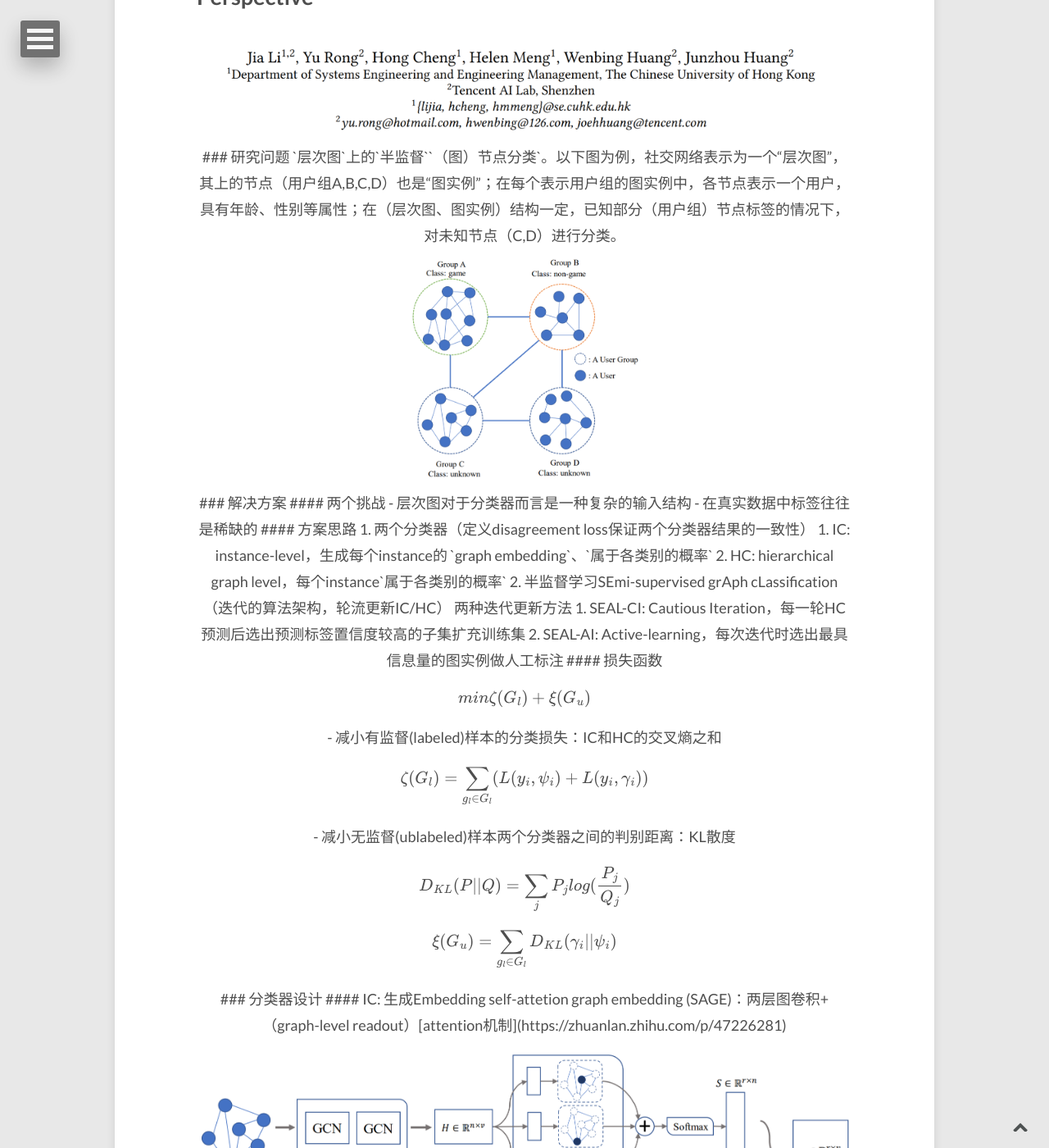
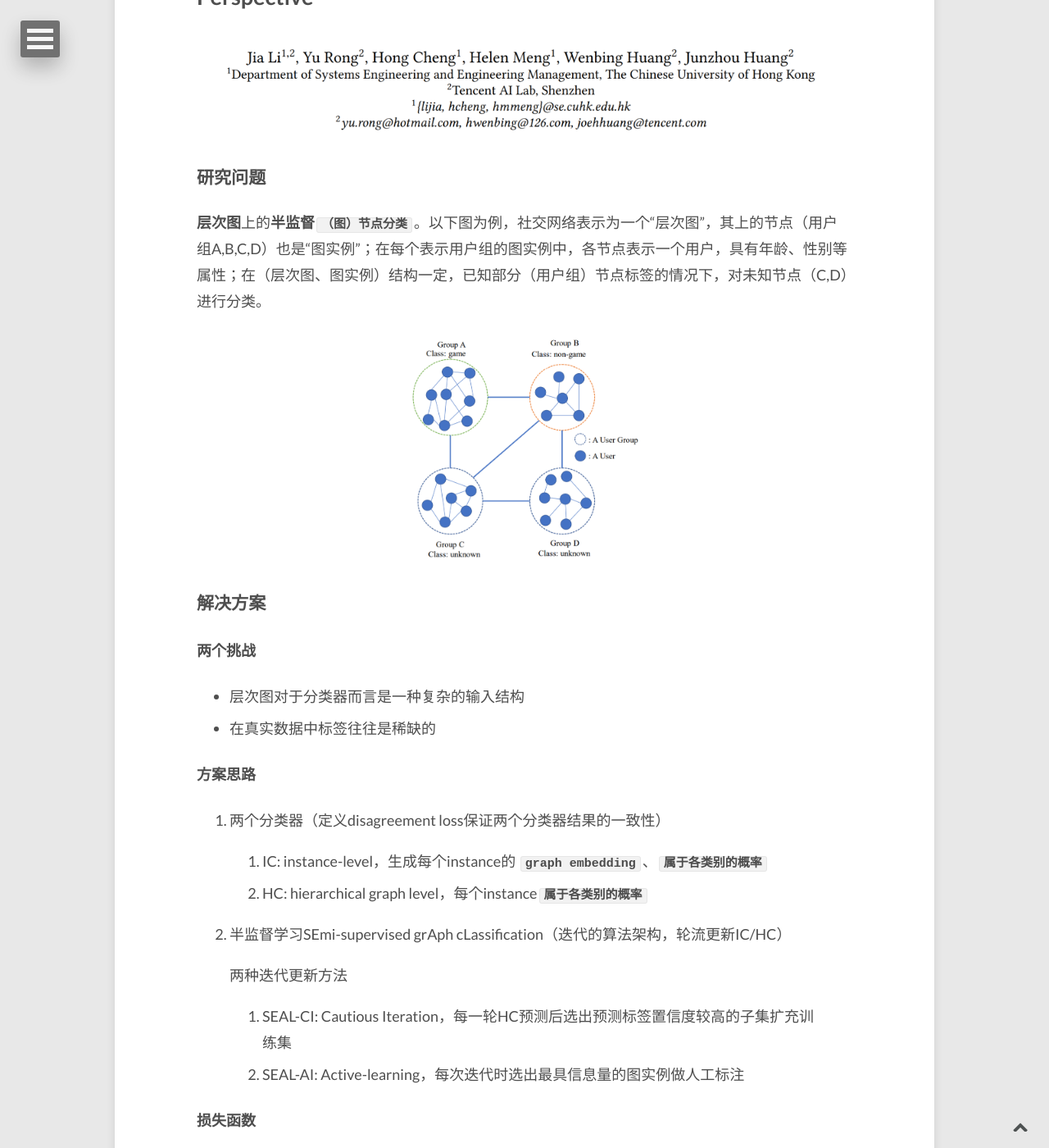
Before and after one commit to E0HYL/BLOG-OF-E0, a Jekyll site: the page built from _posts/2020-12-11-SEAL-CI.md, in a window 1280 px wide and 1400 px high, scrolled down 1237 px. Shown: the whole window at 82% size. Built offline with Jekyll 4.4.1, drawn with Linux system fonts in a browser that asks for light colours; nearby versions of some CDN libraries; formulas are drawn with MathJax 3; comment, search, counter and statistics services are not loaded; some of the changed text lies outside the part shown.

Commit message:
final fix

```diff
--- a/_posts/2020-12-11-SEAL-CI.md
+++ b/_posts/2020-12-11-SEAL-CI.md
@@ -36,13 +36,13 @@ image:
 
 ## Semi-Supervised Graph Classification: A Hierarchical Graph Perspective
 
-<figure><img src="{{ site.url }}/images/2020-12-11-SEAL-CI/image-20201211112621071.png" alt="image-20201211112621071" style="zoom:40%;" /><figure>
+<figure><img src="{{ site.url }}/images/2020-12-11-SEAL-CI/image-20201211112621071.png" alt="image-20201211112621071" style="zoom:40%;" /></figure>
 
 ### 研究问题
 
-`层次图`上的`半监督``（图）节点分类`。以下图为例，社交网络表示为一个“层次图”，其上的节点（用户组A,B,C,D）也是“图实例”；在每个表示用户组的图实例中，各节点表示一个用户，具有年龄、性别等属性；在（层次图、图实例）结构一定，已知部分（用户组）节点标签的情况下，对未知节点（C,D）进行分类。
+**层次图**上的**半监督**`（图）节点分类`。以下图为例，社交网络表示为一个“层次图”，其上的节点（用户组A,B,C,D）也是“图实例”；在每个表示用户组的图实例中，各节点表示一个用户，具有年龄、性别等属性；在（层次图、图实例）结构一定，已知部分（用户组）节点标签的情况下，对未知节点（C,D）进行分类。
 
-<figure><img src="{{ site.url }}/images/2020-12-11-SEAL-CI/image-20201211113824573.png" alt="image-20201211113824573" style="zoom:40%;" /><figure>
+<figure><img src="{{ site.url }}/images/2020-12-11-SEAL-CI/image-20201211113824573.png" alt="image-20201211113824573" style="zoom:40%;" /></figure>
 
 <!--more-->
 
@@ -87,7 +87,7 @@ $$min\zeta(G_l)+\xi(G_u)$$
 
 self-attetion graph embedding (SAGE)：两层图卷积+（graph-level readout）[attention机制](https://zhuanlan.zhihu.com/p/47226281)
 
-<figure><img src="{{ site.url }}/images/2020-12-11-SEAL-CI/image-20201211144101351.png" alt="image-20201211144101351" style="zoom:50%;" /><figure>
+<figure><img src="{{ site.url }}/images/2020-12-11-SEAL-CI/image-20201211144101351.png" alt="image-20201211144101351" style="zoom:50%;" /></figure>
 
 * 增加了损失项 $$\vert\vert SS^T-I_r \vert\vert _F^2$$，惩罚attention矩阵将各节点视为类似重要的情况。其中 $$\vert\vert \cdot \vert\vert _F$$ 表示矩阵的佛罗贝尼乌斯范数（Frobenius norm），即各元素的平方和开根号。
 
@@ -99,7 +99,7 @@ self-attetion graph embedding (SAGE)：两层图卷积+（graph-level readout）
 
 损失函数包含组合项和连续项；其中，有监督损失中的HC分类器损失依赖于IC的embedding结果；使得该优化问题非凸。因此使用迭代算法交替减小IC和HC分类器的有监督损失，通过在下轮迭代时信任HC预测结果的子集来减小分歧损失。
 
-<figure><img src="{{ site.url }}/images/2020-12-11-SEAL-CI/image-20201212104007432.png" alt="image-20201212104007432" style="zoom:50%;" /><figure>
+<figure><img src="{{ site.url }}/images/2020-12-11-SEAL-CI/image-20201212104007432.png" alt="image-20201212104007432" style="zoom:50%;" /></figure>
 
 在$$t$$轮迭代时，IC生成所有节点的embedding $$E^t$$，喂入HC，得到预测结果 $$\Gamma^t$$，利用 $$\Gamma^t$$ 更新IC的参数，生成 $$E^{t+1}$$...
 
@@ -111,7 +111,7 @@ Q: 如何利用$$\Gamma^t$$ ？【算法Line 6】
 
    $$h(\lambda,\Gamma)=top(max_{\gamma\in{\Gamma}}\gamma, \lambda)$$，其中函数$$top(\cdot, \lambda)$$表示选取前$$\lambda$$个示例。
 
-   <figure><img src="{{ site.url }}/images/2020-12-11-SEAL-CI/image-20201211162412773.png" alt="image-20201211162412773" style="zoom:50%;" /><figure>
+   <figure><img src="{{ site.url }}/images/2020-12-11-SEAL-CI/image-20201211162412773.png" alt="image-20201211162412773" style="zoom:50%;" /></figure>
 
    为了提升效率，使用微调（fine-tune, not re-train）的方法更新IC.
 
@@ -121,7 +121,7 @@ Q: 如何利用$$\Gamma^t$$ ？【算法Line 6】
 
    $$G_{tmp}$$为一个使disagreement loss下降最快的样本集合。
 
-   <figure><img src="{{ site.url }}/images/2020-12-11-SEAL-CI/image-20201211162334603.png" alt="image-20201211162334603" style="zoom: 50%;" /><figure>
+   <figure><img src="{{ site.url }}/images/2020-12-11-SEAL-CI/image-20201211162334603.png" alt="image-20201211162334603" style="zoom: 50%;" /></figure>
 
    其中 $$B$$ 表示标注样本的预算开销。
 
@@ -139,7 +139,7 @@ Q: 如何利用$$\Gamma^t$$ ？【算法Line 6】
 
 在PROTEINS和D&D数据集（判断蛋白质是不是酶）上，与6个baseline（前四种核方法与[PSCN论文](http://proceedings.mlr.press/v48/niepert16.pdf)中的实验设置相同）比较，准确率如下：
 
-<figure><img src="{{ site.url }}/images/2020-12-11-SEAL-CI/image-20201212105323885.png" alt="image-20201212105323885" style="zoom:40%;" /><figure>
+<figure><img src="{{ site.url }}/images/2020-12-11-SEAL-CI/image-20201212105323885.png" alt="image-20201212105323885" style="zoom:40%;" /></figure>
 
 #### SEAL-C/AI模型
 
@@ -147,12 +147,12 @@ Q: 如何利用$$\Gamma^t$$ ？【算法Line 6】
 
    > 7个图生成算法：Watts-Strogatz [32], Tree graph, Erdős-Rényi [8], Barbell [13], Bipartite graph, Baraba´siAlbert graph [2] and Path graph
 
-   <figure><img src="{{ site.url }}/images/2020-12-11-SEAL-CI/image-20201212110728548.png" alt="image-20201212110728548" style="zoom:80%;" /><figure>
+   <figure><img src="{{ site.url }}/images/2020-12-11-SEAL-CI/image-20201212110728548.png" alt="image-20201212110728548" style="zoom:80%;" /></figure>
 
 2. QQ：37,836个用户组，共18,422,331个用户，每个用户有7个属性（注册天数，过去90天最活跃地区的代码，好友数，过去30天的活跃天数、登录次数、发送消息的条数、在用户组内发送消息的条数）；用户组中，有1,773个标记为“game”，剩余为“non-game”。
 
-   <figure><img src="{{ site.url }}/images/2020-12-11-SEAL-CI/image-20201212111847476.png" alt="image-20201212111847476" style="zoom:40%;" /><figure>
+   <figure><img src="{{ site.url }}/images/2020-12-11-SEAL-CI/image-20201212111847476.png" alt="image-20201212111847476" style="zoom:40%;" /></figure>
 
    为什么SEAL-AL优于SEAL-CL？（随着迭代次数增加，SEAL-CL引入的新标签中不准确的增加）
 
-   <figure><img src="{{ site.url }}/images/2020-12-11-SEAL-CI/image-20201212112013812.png" alt="image-20201212112013812" style="zoom:40%;" /><figure>
+   <figure><img src="{{ site.url }}/images/2020-12-11-SEAL-CI/image-20201212112013812.png" alt="image-20201212112013812" style="zoom:40%;" /></figure>
```
